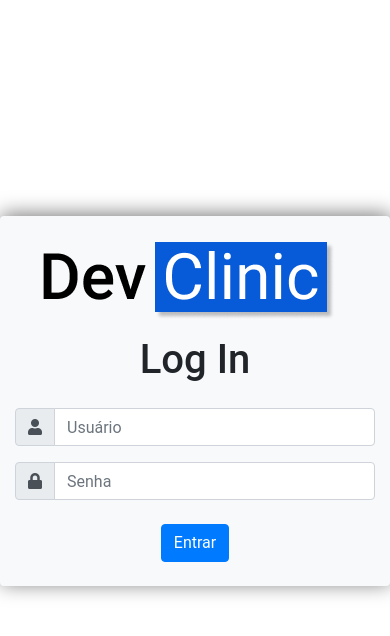
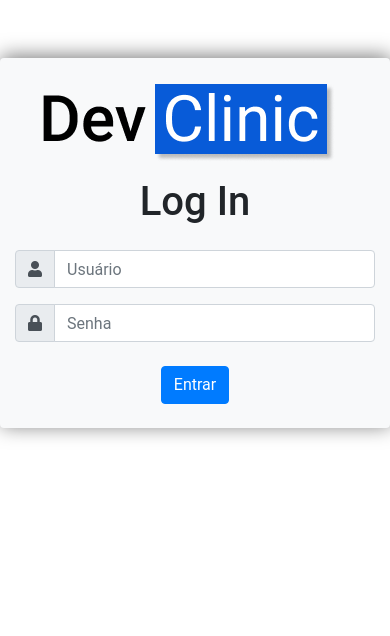
Before and after one commit to Eduardo-H/dev-clinic, a Django app: page /login/ in a window 390 px wide. Shown: the top 636 px of the page. Run offline with Django 3.2, Linux system fonts and the light colour scheme; some libraries are stand-ins or nearby versions.

Commit message:
Layout of Colaborations and Medicenes sections updated

```diff
--- a/colaboracao/views.py
+++ b/colaboracao/views.py
@@ -8,7 +8,7 @@ from django.db.models import Q
 
 @login_required
 def menucolaboracao(request):
-    colaboracoes = Colaboracao.objects.all()
+    colaboracoes = Colaboracao.objects.order_by('-data')
     return render(request, 'colaboracao/menucolaboracao.html', {'colaboracoes':colaboracoes})
 
 
@@ -31,7 +31,7 @@ def criarcolaboracao(request):
         try:
             formulario = FormColaboracao(request.POST)
             formulario.save()
-            return redirect('../../')
+            return redirect('../')
         except ValueError:
             return render(request, 'colaboracao/criarcolaboracaofinal.html',
             {'formulario':FormColaboracao(), 'pacientes':paciente,
--- a/main/static/main/css/style.css
+++ b/main/static/main/css/style.css
@@ -3,12 +3,13 @@ body {
 }
 
 #login-form {
-  margin-top: 150px !important;
+  margin-top: 140px;
 }
 
 #back-button {
   margin-left: 85px;
 }
+
 
 /* Medias Queries */
 
--- a/main/templates/main/login.html
+++ b/main/templates/main/login.html
@@ -21,14 +21,15 @@
       crossorigin="anonymous"
     />
 
-    <link rel="stylesheet" href="../../static/main/css/style.css">
+    <base href="/">
+    <link rel="stylesheet" href="../../../static/main/css/style.css">
 
     <title>Login</title>
   </head>
   <body>
     <section class="py-5">
       <div class="container">
-        <div class="row justify-content-center mt-5">
+        <div class="row justify-content-center">
           <div class="col-md-4 bg-light shadow rounded" id="login-form">
             <img src="{% static 'main/Logo.png' %}" class="img-fluid mt-4 ml-4" alt="Logo">
             <h1 class="text-center mt-3">Log In</h1>
--- a/medicamento/templates/medicamento/pesquisarmedicamento.html
+++ b/medicamento/templates/medicamento/pesquisarmedicamento.html
@@ -38,10 +38,10 @@
                 </div>
                 <div class="card-body">
                   {% if medicamento.marca %}
-                    <p class="lead" style="font-size: 18px;">Marca: {{ medicamento.marca }}</p>
-                    <p class="lead mb-0" style="font-size: 18px;">Quantidade em estoque: {{ medicamento.quantidade }}</p>
+                    <p class="lead" style="font-size: 16px;">Marca: {{ medicamento.marca }}</p>
+                    <p class="lead mb-0" style="font-size: 16px;">Quantidade em estoque: {{ medicamento.quantidade }}</p>
                   {% else %}
-                    <p class="lead" style="font-size: 18px; margin-bottom: 43px;">Quantidade em estoque: {{ medicamento.quantidade }}</p>
+                    <p class="lead" style="font-size: 16px; margin-bottom: 43px;">Quantidade em estoque: {{ medicamento.quantidade }}</p>
                   {% endif %}
 
                 </div>
--- a/static/main/css/style.css
+++ b/static/main/css/style.css
@@ -3,7 +3,7 @@ body {
 }
 
 #login-form {
-  margin-top: 150px !important;
+  margin-top: 10px !important;
 }
 
 #back-button {
@@ -54,7 +54,7 @@ body {
   }
 
   #login-form {
-    margin-top: 120px !important;
+    margin-top: 10px !important;
     box-shadow: 1px -2px 20px #7A7A7A !important;
   }
 }
```
Also changed, not shown: db.sqlite3, dev_clinic/settings.py (line endings or trailing spaces).
